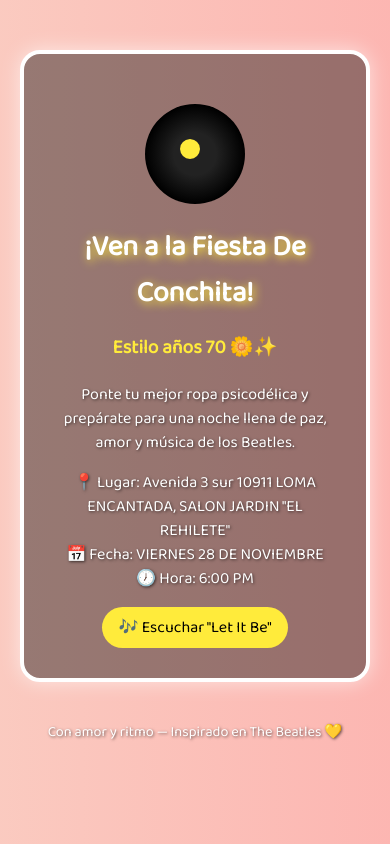
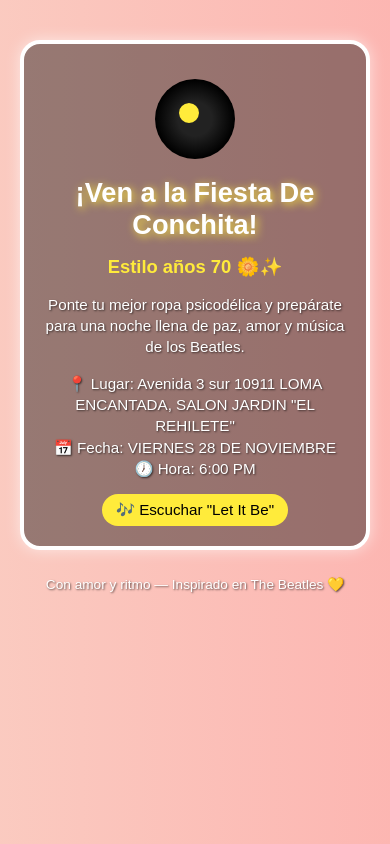
Before and after one commit to juliomixx06-sudo/invitacionnn, a plain HTML site: page index.html in a window 390 px wide. Drawn offline with Linux system fonts and the light colour scheme; a web font is replaced by a local one.

Commit message:
Update index.html

```diff
--- a/index.html
+++ b/index.html
@@ -5,15 +5,20 @@
 <meta name="viewport" content="width=device-width, initial-scale=1.0">
 <title>Invitación Beatlemaníaca</title>
 <style>
-  /* Importar Baloo 2 con peso regular para evitar curvatura excesiva */
-  @import url('https://fonts.googleapis.com/css2?family=Baloo+2:wght@400&display=swap');
+  /* Fuente Baloo 2 incrustada para consistencia en móviles y PC */
+  @font-face {
+    font-family: 'Baloo 2';
+    src: url('https://github.com/google/fonts/raw/main/ofl/baloo2/Baloo2-Regular.ttf') format('truetype');
+    font-weight: 400;
+    font-style: normal;
+  }
 
   body {
     margin: 0;
     padding: 20px;
     background: linear-gradient(270deg, #ff9a9e, #fad0c4, #fbc2eb, #a6c1ee);
     background-size: 800% 800%;
-    font-family: 'Baloo 2', sans-serif !important; /* fuerza el uso de la fuente */
+    font-family: 'Baloo 2', sans-serif !important;
     font-weight: 400;
     color: #fff;
     text-align: center;
@@ -30,36 +35,36 @@
     background: rgba(0, 0, 0, 0.4);
     border: 4px solid #fff;
     border-radius: 20px;
-    padding: 30px;
+    padding: 25px;
     max-width: 90%;
-    margin: 30px auto;
-    box-shadow: 0 0 20px rgba(255, 255, 255, 0.6);
+    margin: 20px auto;
+    box-shadow: 0 0 15px rgba(255, 255, 255, 0.6);
     word-wrap: break-word;
   }
 
   h1 {
     font-size: 2em;
     margin-bottom: 10px;
-    text-shadow: 2px 2px 10px #ffeb3b;
+    text-shadow: 2px 2px 8px #ffeb3b;
   }
 
   h2 {
     color: #ffeb3b;
-    margin-bottom: 20px;
+    margin-bottom: 15px;
   }
 
   p {
-    font-size: 1.1em;
-    line-height: 1.5;
-    text-shadow: 1px 1px 3px rgba(0,0,0,0.6);
+    font-size: 1.05em;
+    line-height: 1.4;
+    text-shadow: 1px 1px 2px rgba(0,0,0,0.6);
   }
 
   .vinilo {
-    width: 120px;
-    height: 120px;
+    width: 100px;
+    height: 100px;
     background: radial-gradient(circle at 50% 50%, #222 30%, #000 70%);
     border-radius: 50%;
-    margin: 20px auto;
+    margin: 15px auto;
     position: relative;
     animation: spin 10s linear infinite;
   }
@@ -85,29 +90,29 @@
     color: #000;
     text-decoration: none;
     padding: 10px 20px;
-    border-radius: 30px;
-    font-size: 1.1em;
+    border-radius: 25px;
+    font-size: 1em;
     transition: 0.3s;
     display: inline-block;
   }
 
   .boton:hover {
     background: #fff;
-    transform: scale(1.1);
+    transform: scale(1.05);
   }
 
   footer {
-    margin-top: 40px;
+    margin-top: 25px;
     font-size: 0.9em;
   }
 
-  /* Ajustes para pantallas pequeñas */
   @media (max-width: 480px) {
-    h1 { font-size: 1.8em; }
-    h2 { font-size: 1.2em; }
-    p { font-size: 1em; }
-    .vinilo { width: 100px; height: 100px; }
-    .boton { font-size: 1em; padding: 8px 16px; }
+    h1 { font-size: 1.7em; }
+    h2 { font-size: 1.15em; }
+    p { font-size: 0.95em; }
+    .vinilo { width: 80px; height: 80px; }
+    .boton { font-size: 0.95em; padding: 7px 14px; }
+    .invitacion { padding: 20px; }
   }
 </style>
 </head>
```
